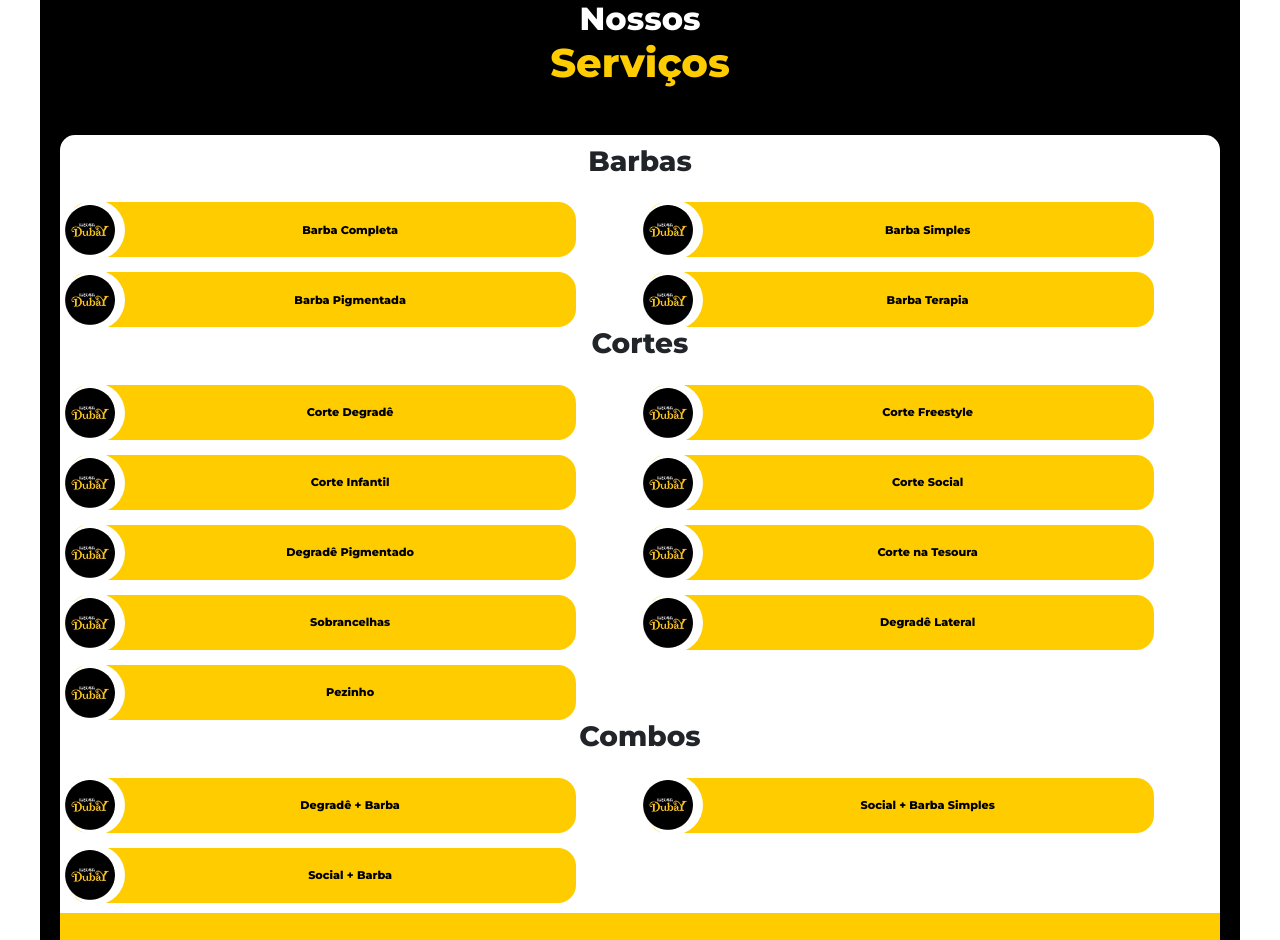
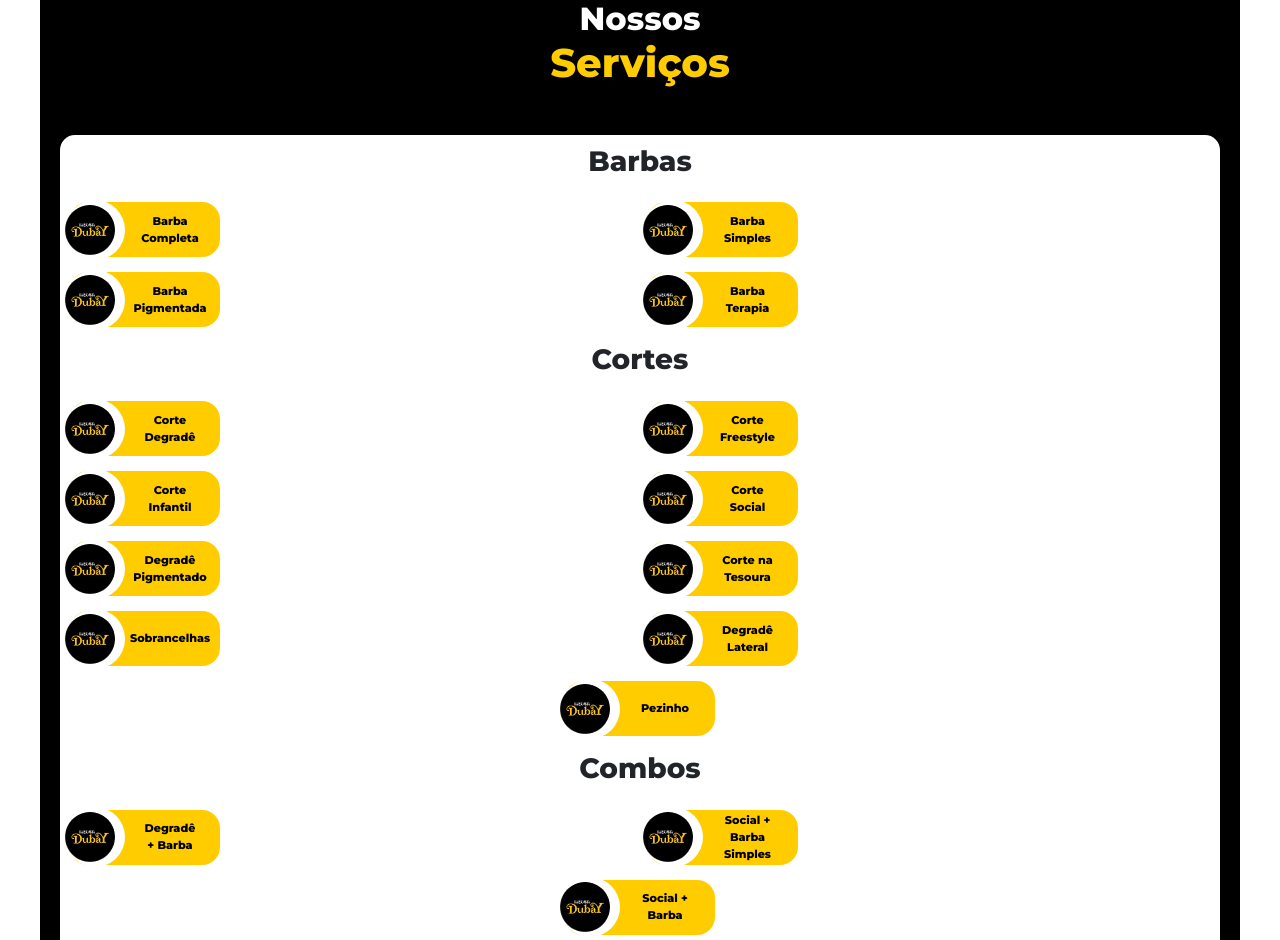
Before and after one commit to ASRSQ/sitedubay, a Laravel app: page / in a window 1280 px wide. Shown: the part 3712-4652 px from the top of the page. Run offline with Laravel 12, Linux system fonts and the light colour scheme.

Commit message:
deu certo porra

```diff
--- a/public_html/css/home.css
+++ b/public_html/css/home.css
@@ -92,24 +92,31 @@ background-color: #ffcc00; /* Fundo amarelo */
 border-radius: 0 0 15px 15px; /* Bordas arredondadas na parte inferior */
 padding: 30px; /* Espaçamento interno */
 display: grid;
-grid-template-columns: repeat(auto-fit, minmax(150px, 1fr)); /* Responsivo */
+grid-template-columns: repeat(2, 1fr); /* Define duas colunas */
+grid-template-rows: repeat(2, auto); /* Define duas linhas */
 gap: 10px;
 }
 
 /* Imagens da galeria */
 .gallery-container img {
-width: 100%;
-border-radius: 10px;
-object-fit: cover;
+    width: 100%; /* Faz a imagem ocupar todo o espaço do item */
+    height: auto; /* Mantém a proporção da imagem */
+    border-radius: 10px; /* Bordas arredondadas */
+    object-fit: cover; /* Corta e ajusta a imagem ao espaço do item */
+    box-shadow: 0px 4px 6px rgba(0, 0, 0, 0.1); /* Adiciona uma sombra leve */
 }
 
 /* Grid de serviços */
-.service-grid {
+.service-grid-barbas {
     display: grid;
     grid-template-columns: repeat(2, 1fr); /* Duas colunas */
     gap: 15px; /* Espaçamento entre os itens */
     }
-
+    .service-grid{
+        display: grid;
+    grid-template-columns: repeat(2, 1fr); /* Duas colunas */
+    gap: 15px; /* Espaçamento entre os itens */
+        }
     /* Itens de serviço */
     /* Itens de serviço */
     /* Itens de serviço */
@@ -124,7 +131,7 @@ object-fit: cover;
         height: 55px; /* Altura do retângulo */
         padding-left: 70px; /* Espaço interno à esquerda para o círculo e a imagem */
         padding-right: 20px; /* Espaço interno à direita */
-        width: 90%; /* Largura fixa do retângulo */
+        width: 150px; /* Largura fixa do retângulo */
         /* box-shadow: 0px 4px 6px rgba(0, 0, 0, 0.1); Adiciona uma sombra */
     }
 
@@ -164,5 +171,10 @@ object-fit: cover;
         width: 100%; /* Garante que o texto ocupe toda a célula */
         height: 100%; /* Garante que o texto ocupe toda a célula */
         box-sizing: border-box; /* Inclui padding na largura */
-        margin-left: 4px; /* Espaçamento entre o círculo e o texto */
+        margin-left: 0px; /* Espaçamento entre o círculo e o texto */
     }
+ /* Último item centralizado */
+.service-grid > .service-item:last-child {
+    grid-column: 1 / 3; /* Faz o item ocupar as duas colunas */
+    justify-self: center; /* Centraliza o item horizontalmente na grade */
+}
--- a/resources/views/home.blade.php
+++ b/resources/views/home.blade.php
@@ -113,7 +113,7 @@
 
         <!-- Categoria: Barbas -->
         <h3 class="text-center mb-4">Barbas</h3>
-        <div class="service-grid">
+        <div class="service-grid-barbas">
 
             <div class="service-item">
                 <img src="{{ asset('image/logo.jpg') }}" alt="Logo">
@@ -134,7 +134,7 @@
         </div>
 
             <!-- Categoria: Cortes -->
-            <h3 class="text-center mb-4">Cortes</h3>
+            <h3 class="text-center mb-4 mt-3">Cortes</h3>
             <div class="service-grid">
 
                 <div class="service-item">
@@ -176,7 +176,7 @@
             </div>
 
             <!-- Categoria: Combos -->
-            <h3 class="text-center mb-4">Combos</h3>
+            <h3 class="text-center mb-4 mt-3">Combos</h3>
             <div class="service-grid">
                 <div class="service-item">
                     <img src="{{ asset('image/logo.jpg') }}" alt="Logo">
@@ -197,10 +197,10 @@
 
         <!-- Galeria -->
         <div class="gallery-container">
-            <img src="{{ asset('image/gallery1.jpg') }}" alt="Galeria 1">
-            <img src="{{ asset('image/gallery2.jpg') }}" alt="Galeria 2">
-            <img src="{{ asset('image/gallery3.jpg') }}" alt="Galeria 3">
-            <img src="{{ asset('image/gallery4.jpg') }}" alt="Galeria 4">
+            <img src="{{ asset('image/galeria1.jpg') }}" alt="Galeria 1">
+            <img src="{{ asset('image/galeria2.jpg') }}" alt="Galeria 2">
+            <img src="{{ asset('image/galeria3.jpg') }}" alt="Galeria 3">
+            <img src="{{ asset('image/galeria4.jpg') }}" alt="Galeria 4">
         </div>
     </div>
 
```
Also changed, not shown: public_html/image/galeria1.jpg (added), public_html/image/galeria2.jpg (added), public_html/image/galeria3.jpg (added), public_html/image/galeria4.jpg (added).
